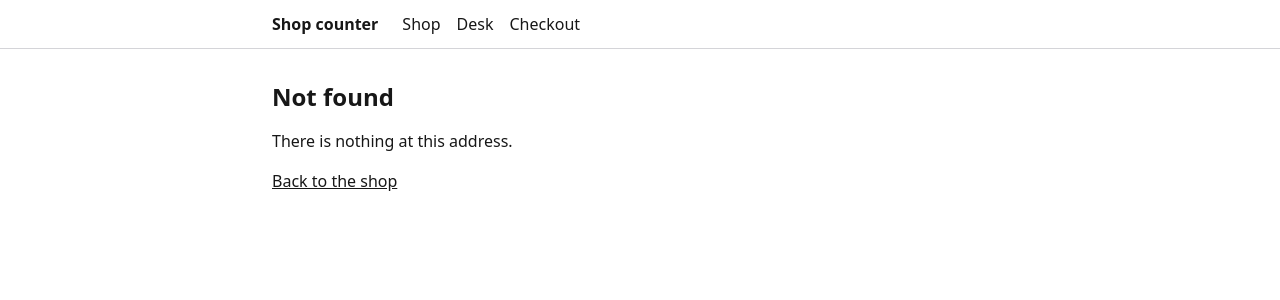
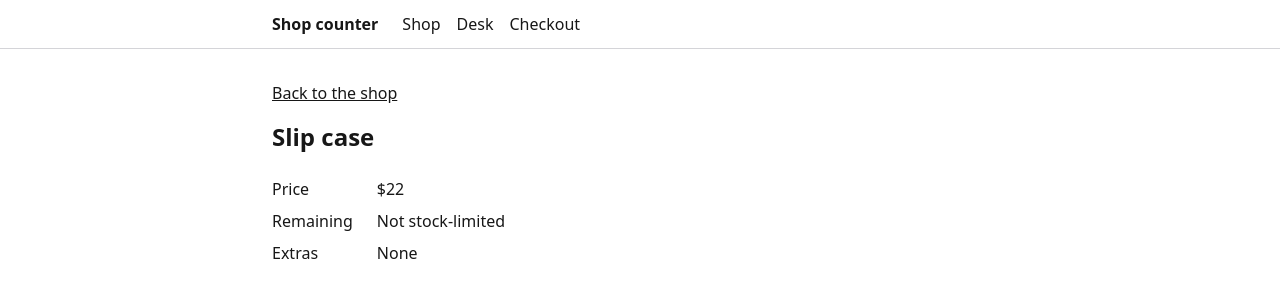
Before and after one commit to Doritosaur/shop-counter, a Next.js app: page /shop/case in a window 1280 px wide. Before the commit this address had no page. Shown: the top 300 px of the page. Built offline with nearby package versions, Linux system fonts and the light colour scheme.

Commit message:
feat(shop): add product detail page with a real 404
Details and metadata read getCatalog at request time; a build-time
read was reused stale after a payment. Proxy rejects unknown skus
before rendering, since the shell is otherwise sent with a 200.

```diff
--- /dev/null
+++ b/src/app/shop/[sku]/page.tsx
@@ -0,0 +1,81 @@
+import type { Metadata } from "next";
+import Link from "next/link";
+import { notFound } from "next/navigation";
+import { connection } from "next/server";
+import { Suspense } from "react";
+import { getCatalog } from "@/lib/catalog";
+import { formatUsd } from "@/lib/money";
+import { SEED_PRODUCTS } from "@/lib/products";
+import { stockLabel } from "@/lib/shop-query";
+
+// Unknown skus never reach this page: src/proxy.ts answers them with a 404.
+export function generateStaticParams() {
+  return SEED_PRODUCTS.map(({ sku }) => ({ sku }));
+}
+
+async function getProduct(sku: string) {
+  const product = (await getCatalog()).find((p) => p.sku === sku);
+  if (!product) notFound();
+  return product;
+}
+
+/**
+ * Reads at request time. A build-time getCatalog() read here is reused stale
+ * on the first request after a payment. Cost: <title> streams into the body.
+ */
+export async function generateMetadata({ params }: PageProps<"/shop/[sku]">): Promise<Metadata> {
+  const { sku } = await params;
+  await connection();
+  const product = await getProduct(sku);
+  return {
+    title: product.name,
+    description: `${product.name} for ${formatUsd(product.priceCents)} at the shop counter.`,
+  };
+}
+
+export default function ProductPage({ params }: PageProps<"/shop/[sku]">) {
+  return (
+    <article>
+      <p>
+        <Link href="/shop" className="underline">
+          Back to the shop
+        </Link>
+      </p>
+      <Suspense fallback={<p className="mt-4">Loading item…</p>}>
+        <ProductDetails params={params} />
+      </Suspense>
+    </article>
+  );
+}
+
+async function ProductDetails({ params }: Pick<PageProps<"/shop/[sku]">, "params">) {
+  const { sku } = await params;
+  await connection();
+  const product = await getProduct(sku);
+
+  return (
+    <>
+      <h1 className="mt-4 text-2xl font-semibold">{product.name}</h1>
+      <dl className="mt-6 grid grid-cols-[max-content_1fr] gap-x-6 gap-y-2">
+        <dt className="font-medium">Price</dt>
+        <dd>{formatUsd(product.priceCents)}</dd>
+        <dt className="font-medium">Remaining</dt>
+        <dd>{stockLabel(product.remaining)}</dd>
+        <dt className="font-medium">Extras</dt>
+        <dd>
+          {product.extras.length === 0 ? (
+            "None"
+          ) : (
+            <ul>
+              {product.extras.map((extra) => (
+                <li key={extra.code}>
+                  {extra.name} ({formatUsd(extra.priceCents)})
+                </li>
+              ))}
+            </ul>
+          )}
+        </dd>
+      </dl>
+    </>
+  );
+}
--- /dev/null
+++ b/src/proxy.ts
@@ -0,0 +1,27 @@
+import { NextResponse, type NextRequest } from "next/server";
+import { SEED_PRODUCTS } from "@/lib/products";
+
+const KNOWN_SKUS = new Set(SEED_PRODUCTS.map((product) => product.sku));
+
+/**
+ * With Cache Components the shell is sent with a 200 before notFound() runs,
+ * so unknown skus are rejected here, before rendering.
+ */
+export function proxy(request: NextRequest) {
+  if (KNOWN_SKUS.has(skuFrom(request.nextUrl.pathname))) return NextResponse.next();
+
+  return NextResponse.rewrite(new URL("/_not-found", request.url));
+}
+
+function skuFrom(pathname: string): string {
+  const raw = pathname.slice("/shop/".length);
+  try {
+    return decodeURIComponent(raw);
+  } catch {
+    return raw; // A malformed escape is simply not a known sku.
+  }
+}
+
+export const config = {
+  matcher: "/shop/:sku",
+};
```
